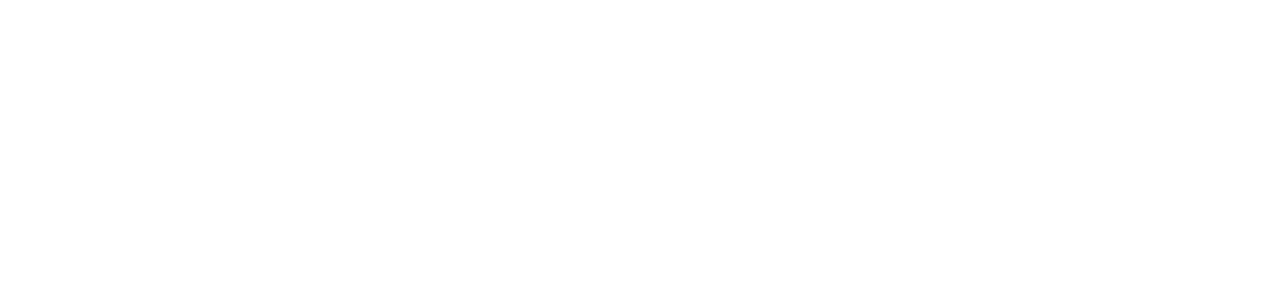
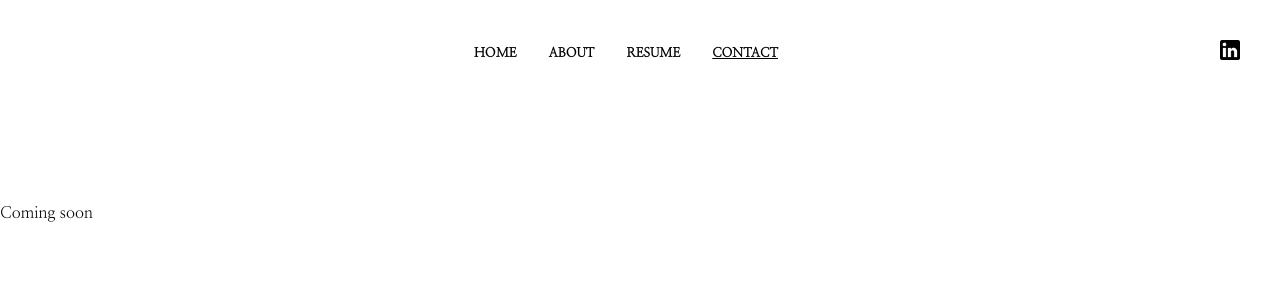
Before and after one commit to nacheung/portfolio, a React (Create React App) app: page /portfolio/contact in a window 1280 px wide. Before the commit this address had no page. Shown: the top 300 px of the page. Built offline with nearby package versions, Linux system fonts and the light colour scheme.

Commit message:
Add about, resume, and contact pages (WIP)

```diff
--- a/src/components/navBar/navBar.jsx
+++ b/src/components/navBar/navBar.jsx
@@ -18,7 +18,7 @@
 										: "nav-item"
 								}
 							>
-								<Link to="/">HOME</Link>
+								<Link to="/portfolio">HOME</Link>
 							</li>
 							<li
 								className={
@@ -27,16 +27,16 @@
 										: "nav-item"
 								}
 							>
-								<Link to="/about">ABOUT</Link>
+								<Link to="/portfolio/about">ABOUT</Link>
 							</li>
 							<li
 								className={
-									active === "cv"
+									active === "resume"
 										? "nav-item active"
 										: "nav-item"
 								}
 							>
-								<Link to="/cv">CV</Link>
+								<Link to="/portfolio/resume">RESUME</Link>
 							</li>
 							<li
 								className={
@@ -45,7 +45,7 @@
 										: "nav-item"
 								}
 							>
-								<Link to="/contact">CONTACT</Link>
+								<Link to="/portfolio/contact">CONTACT</Link>
 							</li>
 							<a href="https://www.linkedin.com/in/nicole-ashley-cheung/" target="_blank"><img src={linkedinIcon} alt="linkedin" className="linkedin-logo" /></a>
 						</ul>
--- /dev/null
+++ b/src/pages/about/aboutpage.jsx
@@ -0,0 +1,20 @@
+import React from "react";
+import NavBar from "../../components/navBar/navBar"
+
+import "../pages.css"
+
+
+
+const Aboutpage = () => {
+
+    return (
+        <div className="page-content">
+            <NavBar active="about" />
+            <div className="hero">
+                Coming soon
+            </div>
+        </div>
+    )
+}
+
+export default Aboutpage;
--- /dev/null
+++ b/src/pages/contact/contactpage.jsx
@@ -0,0 +1,20 @@
+import React from "react";
+import NavBar from "../../components/navBar/navBar"
+
+import "../pages.css"
+
+
+
+const Contactpage = () => {
+
+    return (
+        <div className="page-content">
+            <NavBar active="contact" />
+            <div className="hero">
+                Coming soon
+            </div>
+        </div>
+    )
+}
+
+export default Contactpage;
--- a/src/pages/home/homepage.jsx
+++ b/src/pages/home/homepage.jsx
@@ -3,6 +3,8 @@
 import NavBar from "../../components/navBar/navBar"
 import {ReactComponent as Squiggle} from '../../components/home/images/squiggle.svg'
 import imageOfMe from '../../components/home/images/me.jpg'
+import { Link } from "react-router-dom";
+
 
 import "../pages.css"
 
@@ -59,7 +61,7 @@
             </div>
             <div className="subsection-container">
                 <h2>Experience</h2>
-                <p className="subsection-description">More details can be found on my resume.</p>
+                <p className="subsection-description">More details can be found on my <Link to="/portfolio/resume">resume.</Link></p>
                 <br/>
                 <table className="home-table work">
                     <tbody>
--- /dev/null
+++ b/src/pages/resume/resumepage.jsx
@@ -0,0 +1,21 @@
+import React from "react";
+import NavBar from "../../components/navBar/navBar";
+
+import "../pages.css";
+import Resume from "./NC_Resume.pdf";
+
+
+
+const Resumepage = () => {
+
+    return (
+        <div className="page-content">
+            <NavBar active="resume" />
+            <div className="hero">
+                <iframe src={Resume} height="1100px"/>
+            </div>
+        </div>
+    )
+}
+
+export default Resumepage;
```
Also changed, not shown: src/App.js (+8 -1 lines), 1 other file (tests, documents, lock files or other folders).
